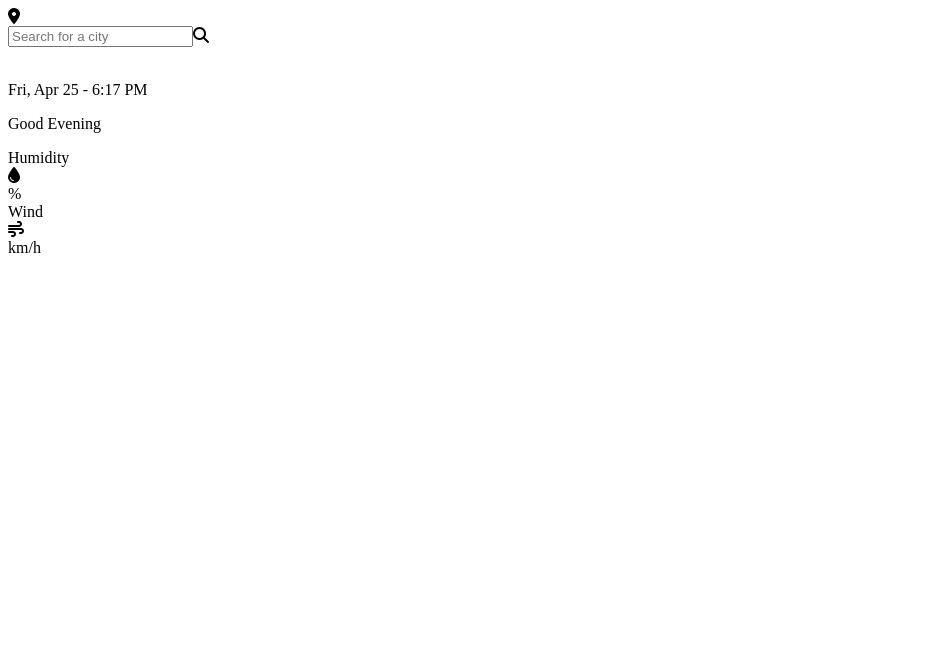
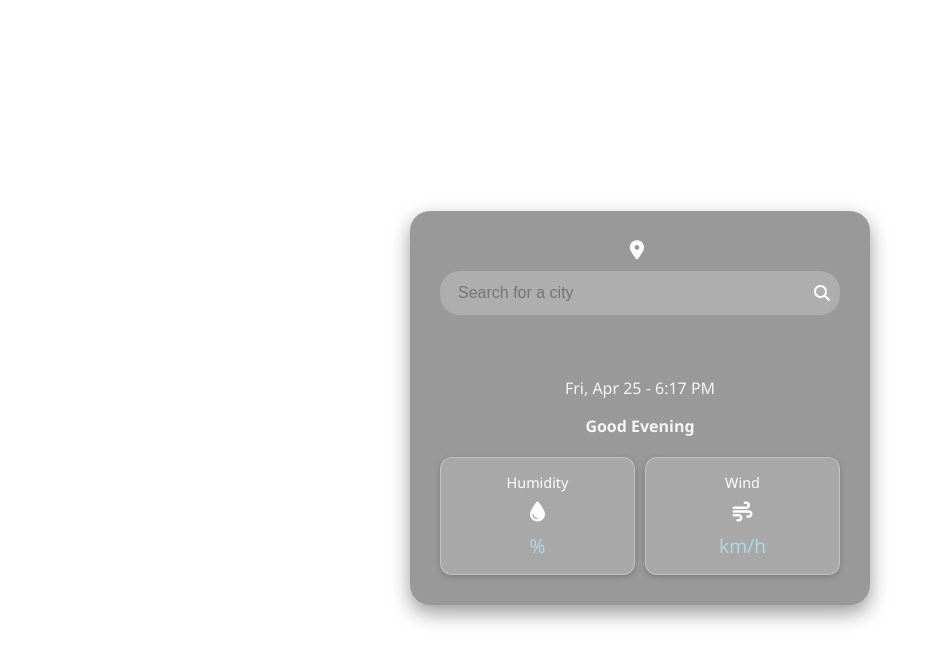
Before and after one commit to krishivsaini/Weather-Forecast, a React (Vite) app in the folder WeatherForecast/: page / in a window 1280 px wide. Shown: the top 662 px of the page, without its empty margins (0-936 px from the left). Built offline with nearby package versions, Linux system fonts and the light colour scheme; no server answers.

Commit message:
add Weather.css for styling the WeatherApp component

```diff
--- /dev/null
+++ b/WeatherForecast/src/components/Weather.css
@@ -0,0 +1,155 @@
+/* Base container */
+.container {
+    height: 100vh;
+    width: 100%;
+    display: flex;
+    align-items: center;
+    justify-content: center;
+    padding: 20px;
+    box-sizing: border-box;
+    transition: background 0.5s ease;
+    color: white;
+    font-family: 'Segoe UI', Tahoma, Geneva, Verdana, sans-serif;
+}
+.weather-app {
+    background-color: rgba(0, 0, 0, 0.4);
+    /* backdrop-filter: blur(10px); */
+    padding: 30px;
+    border-radius: 20px;
+    width: 100%;
+    max-width: 400px;
+    text-align: center;
+    box-shadow: 0 8px 20px rgba(0, 0, 0, 0.4);
+}
+.search {
+    margin-bottom: 20px;
+}
+
+.search-top {
+    display: flex;
+    justify-content: center;
+    align-items: center;
+    font-size: 1.2rem;
+    margin-bottom: 10px;
+}
+
+.search-top i {
+    margin-right: 6px;
+}
+
+.search-bar {
+    display: flex;
+    align-items: center;
+    background-color: rgba(255, 255, 255, 0.2);
+    border-radius: 20px;
+    padding: 5px 10px;
+}
+
+.search-bar input {
+    flex: 1;
+    background: transparent;
+    border: none;
+    color: white;
+    font-size: 1rem;
+    padding: 8px;
+    outline: none;
+}
+
+.search-bar i {
+    cursor: pointer;
+    color: white;
+}
+
+  /* Weather display */
+.weather {
+  margin-top: 10px;
+}
+
+.weather i {
+    font-size: 60px;
+    margin-bottom: 10px;
+}
+
+.weather-type {
+    font-size: 1.3rem;
+    margin-bottom: 5px;
+    font-weight: bold;
+}
+.temp {
+    font-size: 3rem;
+    font-weight: bold;
+    color: #ffcc70; /* Light warm yellow */
+    margin-top: 5px;
+}
+
+.weather-date {
+    margin: 20px 0;
+    font-size: 1rem;
+    opacity: 0.9;
+}
+
+.weather-date p:last-child {
+    font-weight: bold;
+    margin-top: 5px;
+}
+.weather-data {
+    display: flex;
+    justify-content: space-between;
+    gap: 10px;
+    margin-top: 20px;
+}
+
+.weather-data .humidity,
+.weather-data .wind {
+  flex: 1;
+  background-color: rgba(255, 255, 255, 0.15);
+  padding: 15px;
+  border-radius: 12px;
+  text-align: center;
+  border: 1px solid rgba(255, 255, 255, 0.3);
+  box-shadow: 0 2px 6px rgba(0, 0, 0, 0.2);
+}
+
+.data-name {
+    font-size: 0.9rem;
+    margin-bottom: 5px;
+    color: #ffffff;
+}
+.data {
+    font-size: 1.2rem;
+    color: #add8e6; /* light blue */
+    margin-top: 5px;
+}
+.humidity i,
+.wind i {
+  margin: 5px 0;
+  font-size: 20px;
+  color: #ffffff;
+}
+.sunny-bg {
+    background: linear-gradient(to right, #fceabb, #f8b500);
+}
+
+.cloudy-bg {
+    background: linear-gradient(to right, #bdc3c7, #2c3e50);
+}
+
+.rainy-bg {
+    background: linear-gradient(to right, #4b79a1, #283e51);
+}
+
+.snowy-bg {
+    background: linear-gradient(to right, #e6dada, #274046);
+}
+
+.stormy-bg {
+    background: linear-gradient(to right, #232526, #414345);
+}
+
+.foggy-bg {
+    background: linear-gradient(to right, #757f9a, #d7dde8);
+}
+
+.default-bg {
+    background: linear-gradient(to bottom, #1e3c72, #2a5298);
+}
--- a/WeatherForecast/src/components/WeatherApp.jsx
+++ b/WeatherForecast/src/components/WeatherApp.jsx
@@ -1,4 +1,5 @@
 import React, { useState, useEffect } from 'react'
+import './Weather.css'
 function WeatherApp() {
     const [data, setData] = useState({})
     const [Location, setLocation] = useState('')
```
